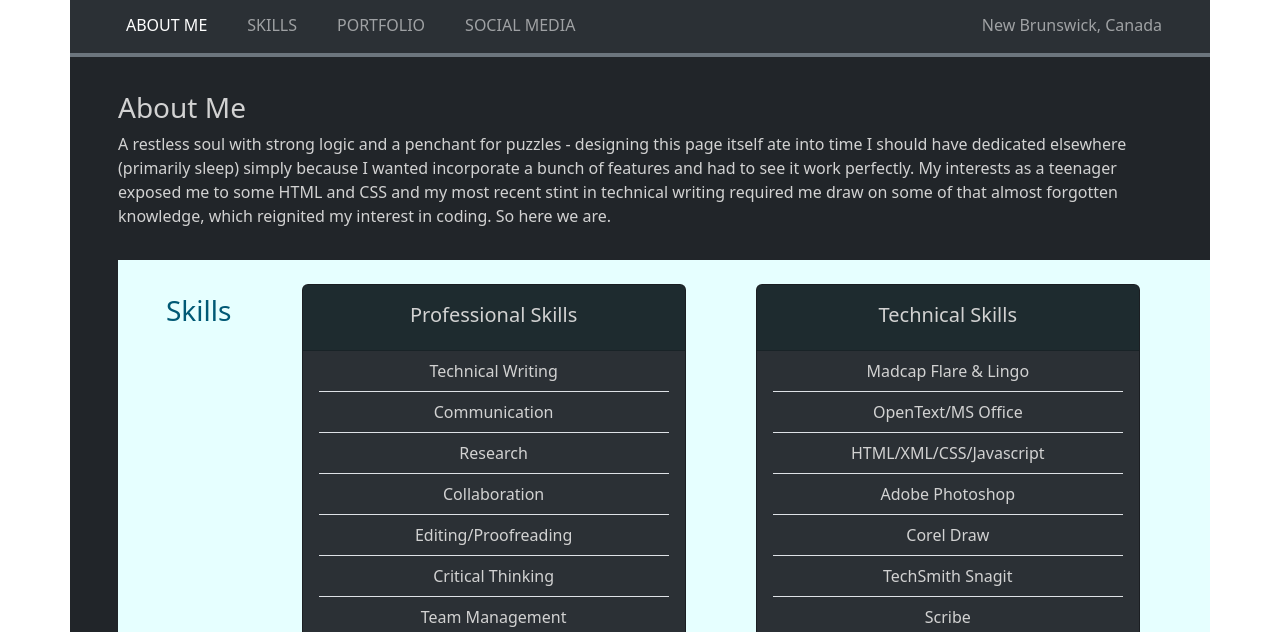
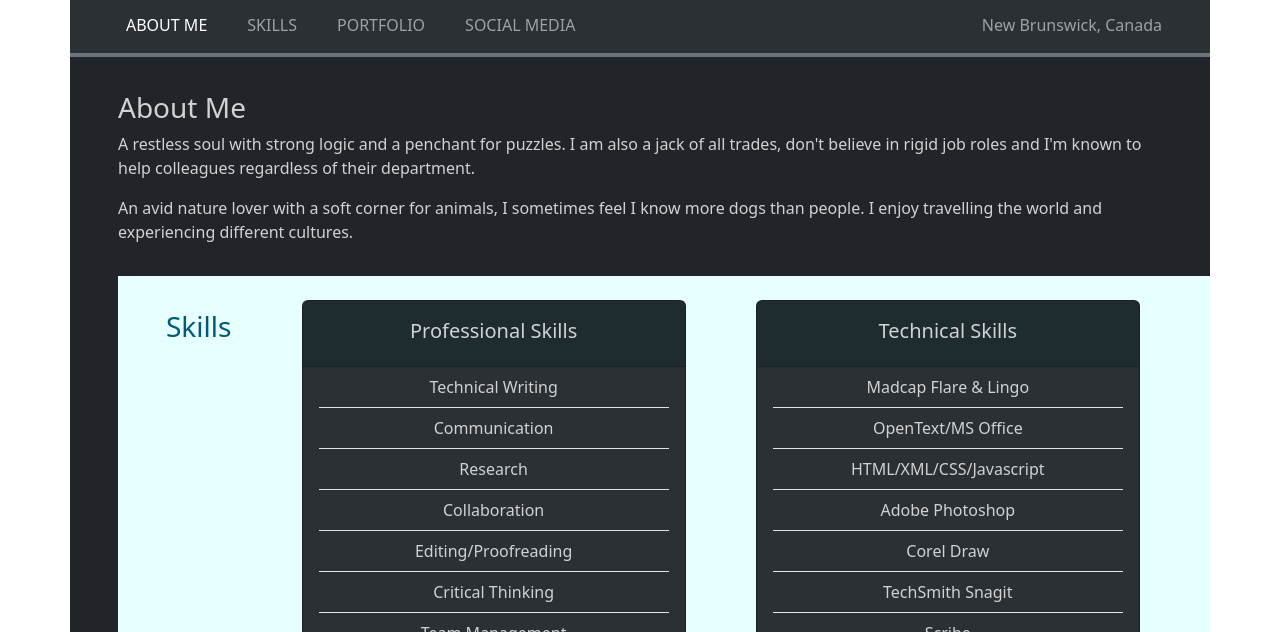
Before and after one commit to mdpais/Module-2-Challenge, a plain HTML site: page index.html in a window 1280 px wide. Shown: the part 168-800 px from the top of the page. Drawn offline with nearby package versions, Linux system fonts and the light colour scheme.

Commit message:
Updated About Me section

```diff
--- a/index.html
+++ b/index.html
@@ -46,12 +46,8 @@
   <main class="container mt-0 mb-0 ps-0 pe-0">
     <section id="about-me" class="ms-0 me-0 pt-4 ps-5 pe-5">
       <h3>About Me</h3>
-      <p>A restless soul with strong logic and a penchant for puzzles - designing this page itself ate into
-        time I
-        should have dedicated elsewhere (primarily sleep) simply because I wanted incorporate a bunch of features and
-        had to see it work perfectly. My interests as a teenager exposed me to some HTML and CSS and my most recent
-        stint in technical writing required me draw on some of that almost forgotten knowledge, which reignited my
-        interest in coding. So here we are.</p>
+      <p>A restless soul with strong logic and a penchant for puzzles.  I am also a jack of all trades, don't believe in rigid job roles and I'm known to help colleagues regardless of their department.</p>
+      <p>An avid nature lover with a soft corner for animals, I sometimes feel I know more dogs than people. I enjoy travelling the world and experiencing different cultures.</p>
     </section>
 
     <section id="skills" class="ms-5 me-0 pt-4 ps-5 pe-0 powder-blue d-flex">
```
